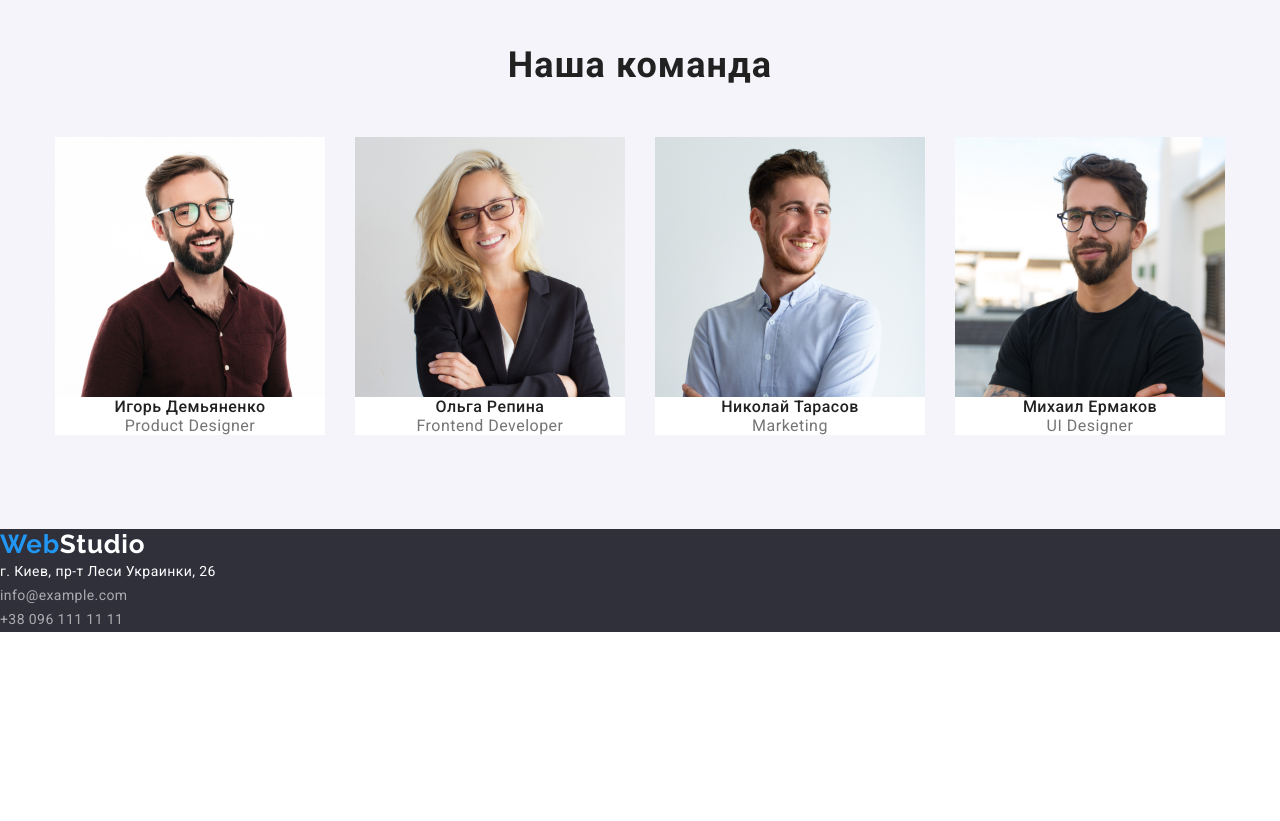
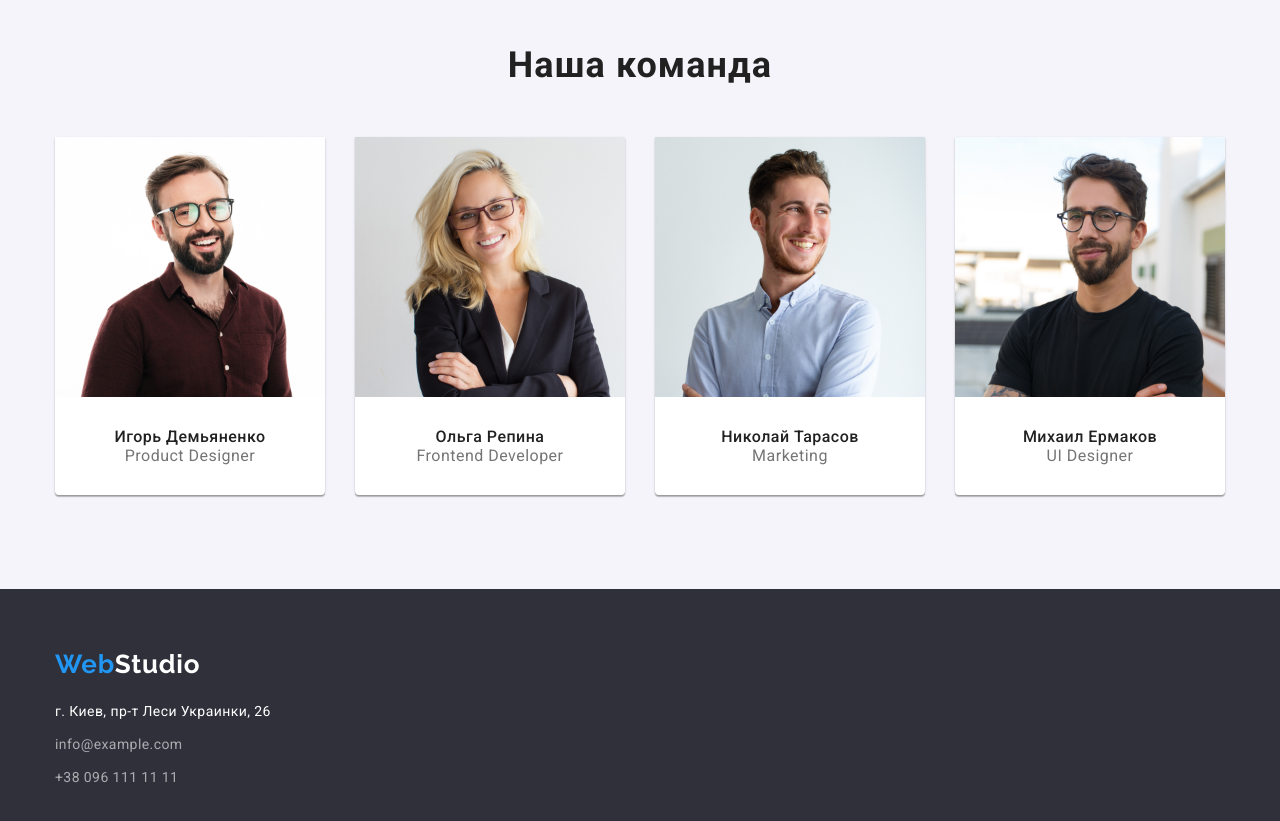
Before and after one commit to Dikolesov/goit-markup-hw-03, a plain HTML site: page index.html in a window 1280 px wide. Shown: the part 1500-2321 px from the top of the page. Before the commit the page ends 2132 px from the top, so only its background shows below. Drawn offline with nearby package versions, Linux system fonts and the light colour scheme.

Commit message:
добавляет позиционирование карточек  с командой и футера

```diff
--- a/index.html
+++ b/index.html
@@ -149,10 +149,12 @@
               width="270"
               height="260"
             />
+            <div class="team-cards-content">
               <h3 class="section-list-title team-title">Игорь Демьяненко</h3>
               <p lang="en" class="section-list-text team-text">
                 Product Designer
               </p>
+            </div>
           </li>
           <li class="team-cards-list-item">
             <img
@@ -161,10 +163,12 @@
               width="270"
               height="260"
             />
+            <div class="team-cards-content">
               <h3 class="section-list-title team-title">Ольга Репина</h3>
               <p lang="en" class="section-list-text team-text">
                 Frontend Developer
               </p>
+            </div>
           </li>
           <li class="team-cards-list-item">
             <img
@@ -173,8 +177,10 @@
               width="270"
               height="260"
             />
+            <div class="team-cards-content">
               <h3 class="section-list-title team-title">Николай Тарасов</h3>
               <p lang="en" class="section-list-text team-text">Marketing</p>
+            </div>
           </li>
           <li class="team-cards-list-item">
             <img
@@ -183,8 +189,10 @@
               width="270"
               height="260"
             />
+            <div class="team-cards-content">
               <h3 class="section-list-title team-title">Михаил Ермаков</h3>
               <p lang="en" class="section-list-text team-text">UI Designer</p>
+            </div>
           </li>
         </ul>
       </div>
@@ -192,28 +200,32 @@
 
     <!-- футер -->
     <footer>
-      <a href="./index.html" lang="en" class="logo"> <span>Web</span>Studio</a>
+      <div class="container">
+        <a href="./index.html" lang="en" class="logo">
+          <span>Web</span>Studio</a
+        >
         <address>
-        <ul>
-          <li>
+          <ul class="adress-list">
+            <li class="adress-list-element">
               <a
                 href="https://goo.gl/maps/MnW63HSXHAE48bRa8"
                 class="footer-contacts adress"
                 >г. Киев, пр-т Леси Украинки, 26</a
               >
             </li>
-          <li>
+            <li class="adress-list-element">
               <a href="mailto:info@example.com" class="footer-contacts"
                 >info@example.com</a
               >
             </li>
-          <li>
+            <li class="adress-list-element">
               <a href="tel:+380991111111" class="footer-contacts"
                 >+38 096 111 11 11</a
               >
             </li>
           </ul>
         </address>
+      </div>
     </footer>
   </body>
 </html>
--- a/styles/styles.css
+++ b/styles/styles.css
@@ -280,11 +280,19 @@ header address {
 }
 .team-cards-list-item {
   background-color: var(--primary-bgc);
+  box-shadow: 0px 1px 3px rgba(0, 0, 0, 0.12), 0px 1px 1px rgba(0, 0, 0, 0.14),
+    0px 2px 1px rgba(0, 0, 0, 0.2);
+  border-radius: 0px 0px 4px 4px;
+  overflow: hidden;
 }
 
 .our-team .team-cards-list {
   display: flex;
   justify-content: space-between;
+}
+.our-team .team-cards-content {
+  padding-top: 30px;
+  padding-bottom: 30px;
 }
 /* ================ Наша команда конец  ================ */
 
@@ -292,6 +300,8 @@ header address {
 
 footer {
   background-color: var(--second-bgc);
+  padding-top: 60px;
+  padding-bottom: 60px;
 }
 .footer-contacts {
   font-family: Roboto, sans-serif;
@@ -304,6 +314,13 @@ footer {
 }
 .adress {
   color: #ffffff;
+}
+footer .logo {
+  display: inline-block;
+  margin-bottom: 20px;
+}
+.adress-list-element:not(:last-child) {
+  margin-bottom: 9px;
 }
 /* ================ футер конец ================ */
 
```
Lines whose indentation alone changed are shown as unchanged.
